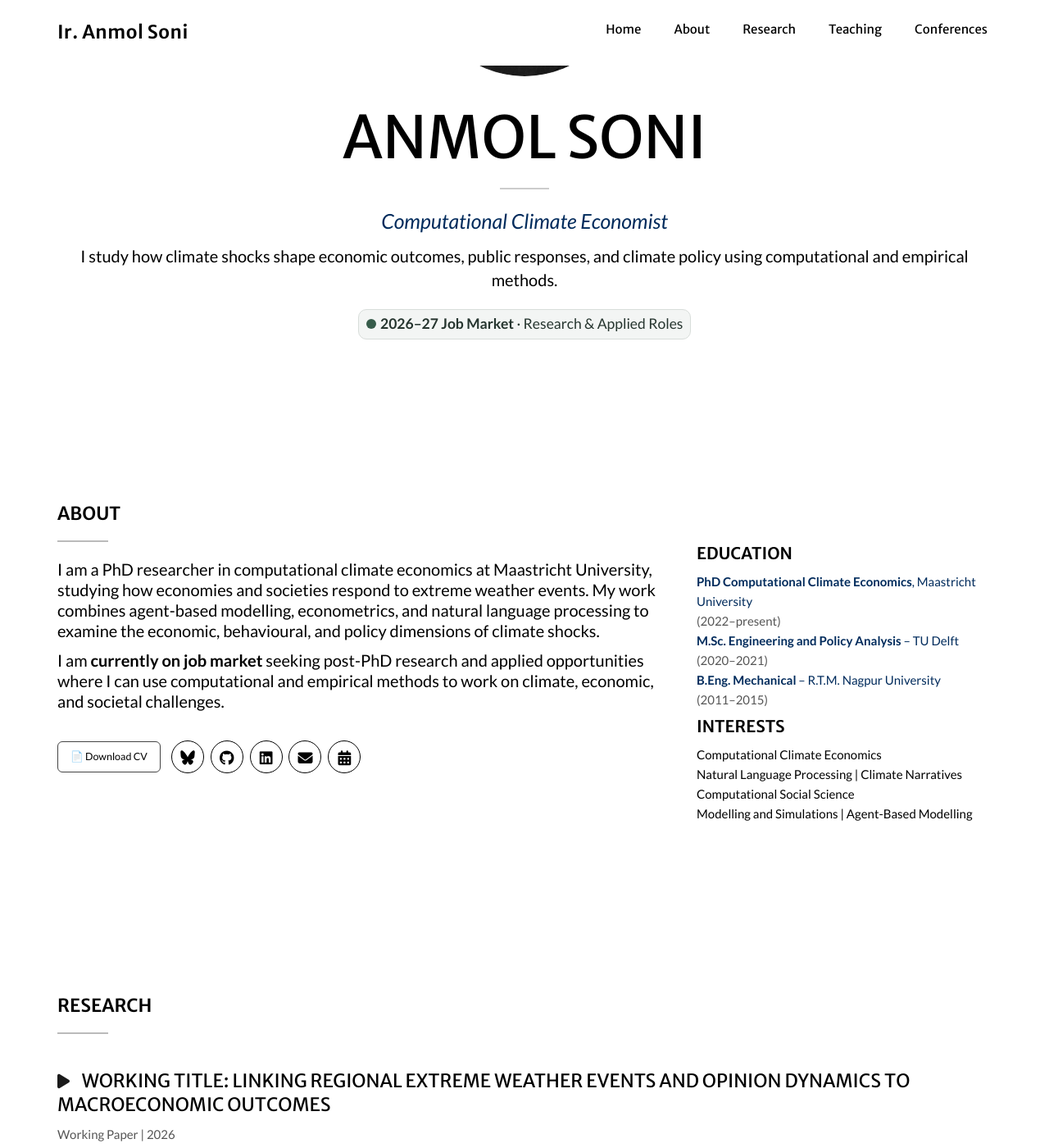
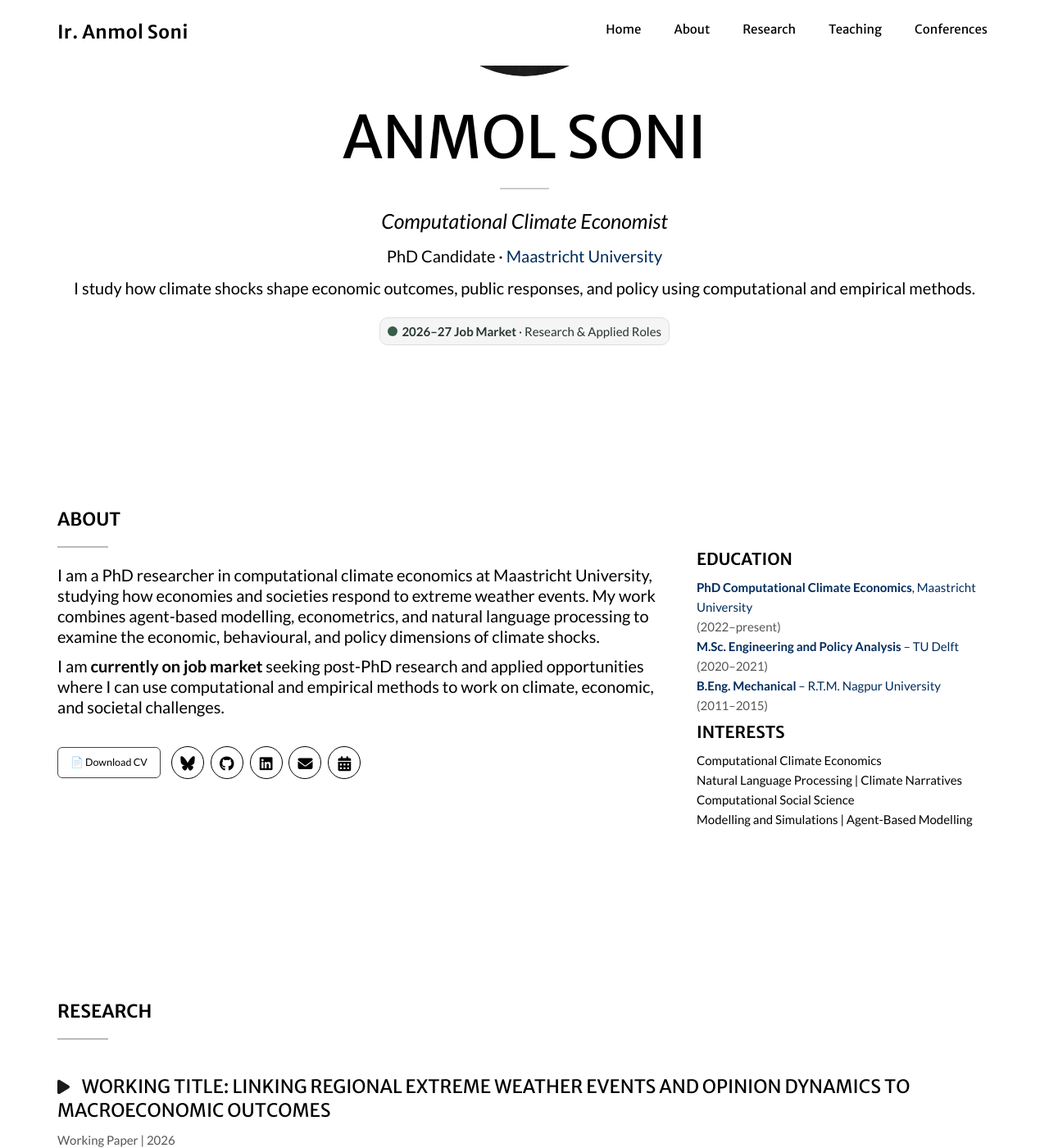
Before and after one commit to SoniAnmol/SoniAnmol.github.io, a Jekyll site: the page built from index.html, in a window 1280 px wide and 1400 px high, scrolled down 477 px. Shown: the whole window at 82% size. Built offline with Jekyll 4.4.1, drawn with Linux system fonts in a browser that asks for light colours; nearby versions of some CDN libraries; some web fonts are replaced.

Commit message:
updated hero and included job market status

```diff
--- a/_includes/css/main.css
+++ b/_includes/css/main.css
@@ -664,12 +664,12 @@ a.text-list:hover {
     margin-top: 1.1rem;
     padding: 0.55rem 0.9rem;
 
-    background-color: #f3f5f4;
-    border: 1px solid #d8ddda;
+    background-color: #f5f5f5;
+    border: 1px solid #dedede;
     border-radius: 10px;
 
     color: #26352f;
-    font-size: 1.75rem;
+    font-size: 1.5rem;
     line-height: 1.4;
 }
 
--- a/_includes/header.html
+++ b/_includes/header.html
@@ -13,23 +13,34 @@
           <hr class="star-light mx-auto" style="width: 60px; border-top: 2px solid #ccc;" />
 
           <div class="intro-subtitle mt-3">
-            <p class="mb-1">
 
+            <p class="subtitle-tagline mb-1">
+              Computational Climate Economist
             </p>
-            <p class="subtitle-tagline"> <a href="https://www.maastrichtuniversity.nl/nl/soni" class="academic-link">
-                Computational Climate Economist
-              </a></p>
-            <p class="text-center">
-              I study how climate shocks shape economic outcomes, public responses, and climate policy using
-              computational and empirical methods.
+
+            <p class="hero-affiliation">
+              PhD Candidate ·
+              <a href="https://www.maastrichtuniversity.nl/nl/soni" class="academic-link">
+                Maastricht University
+              </a>
             </p>
+
+            <p class="text-center hero-description">
+              I study how climate shocks shape economic outcomes, public responses, and policy
+              using computational and empirical methods.
+            </p>
+
             <div class="job-market-badge">
               <span class="job-market-dot"></span>
-              <span><strong>2026–27 Job Market</strong> · Research & Applied Roles</span>
+              <span>
+                <strong>2026–27 Job Market</strong> · Research & Applied Roles
+              </span>
             </div>
+
           </div>
         </div>
       </div>
     </div>
   </div>
+  </div>
 </header>
```
